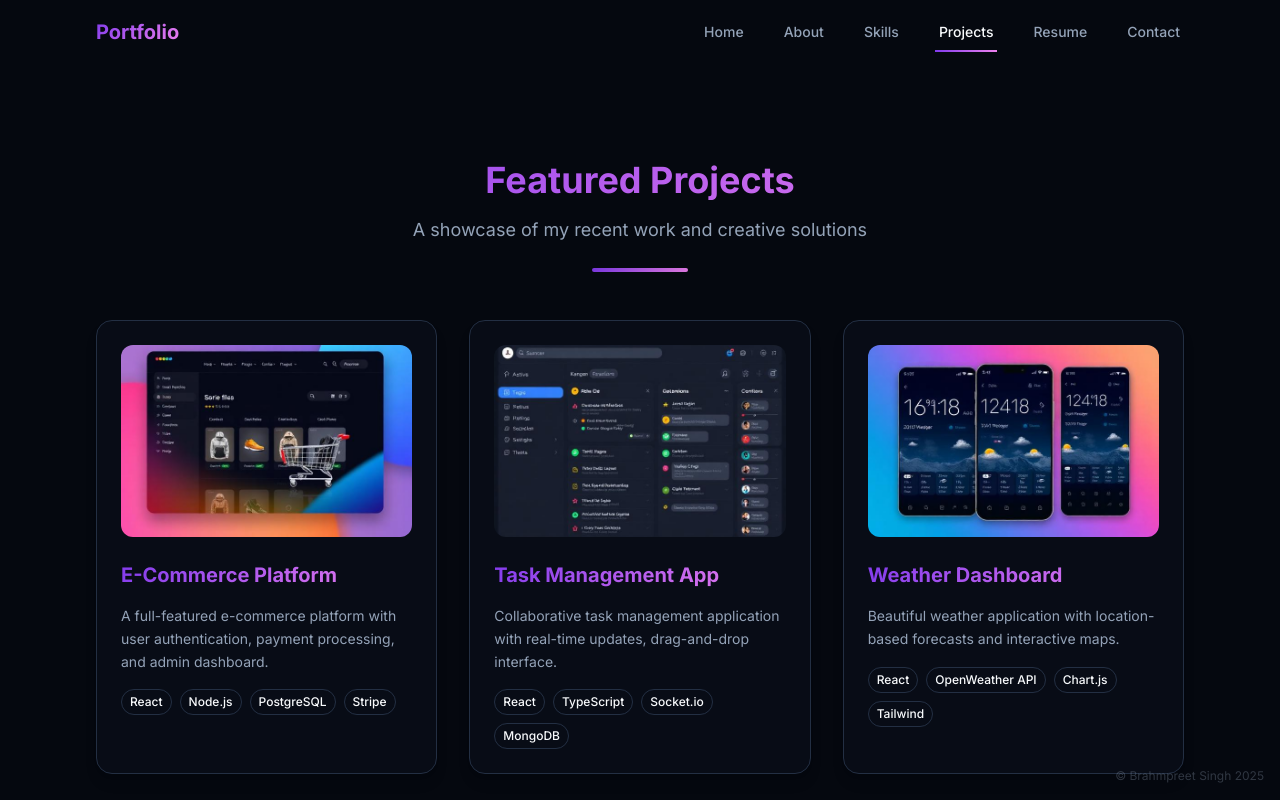
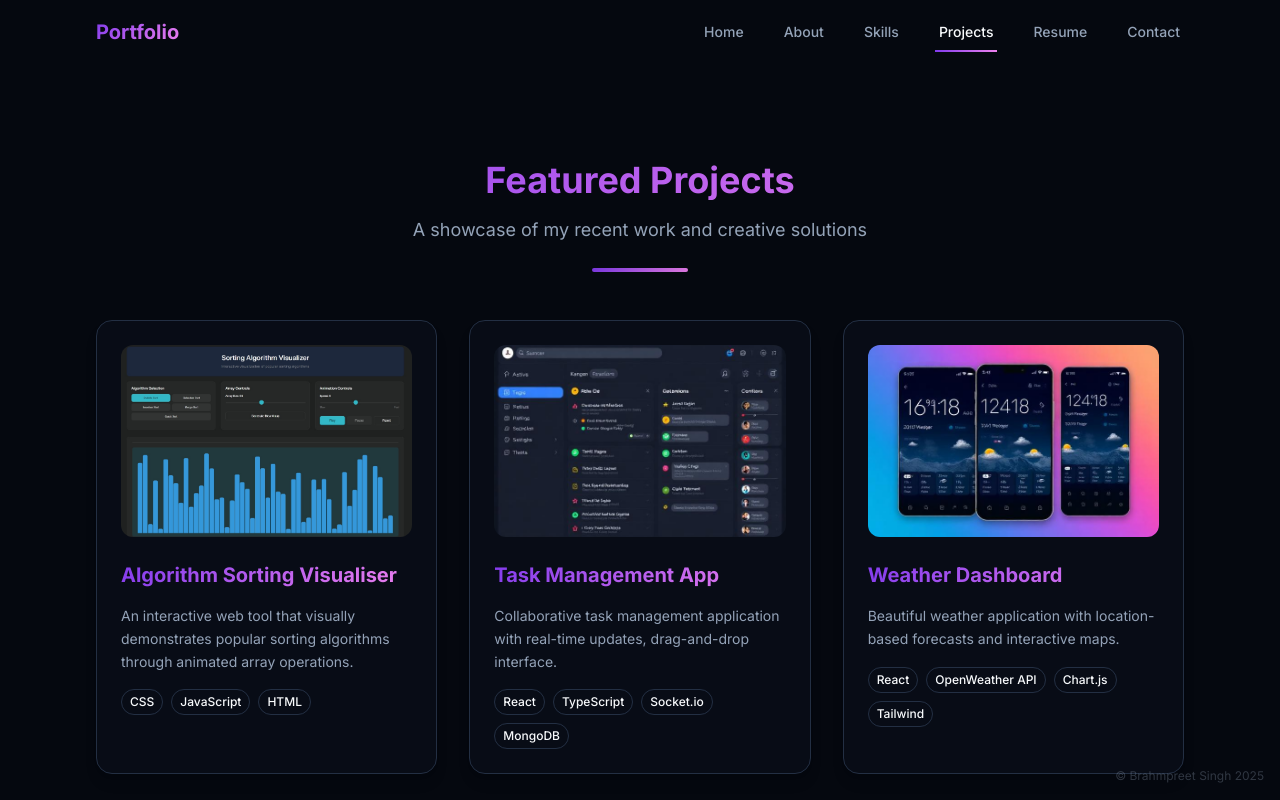
Before and after one commit to Brahmpreett/Portfolio, a React (Vite) app: page /projects in a window 1280 px wide. Shown: the top 800 px of the page. Built offline with nearby package versions, Linux system fonts and the light colour scheme.

Commit message:
Update footer

```diff
--- a/src/components/Footer.tsx
+++ b/src/components/Footer.tsx
@@ -8,7 +8,7 @@ const Footer = () => {
           <p className="text-sm text-muted-foreground">
             <Link
               to="/support"
-              className="animated-underline hover:text-foreground transition-colors duration-200 focus-ring"
+              className="relative bg-gradient-to-r from-gradient-primary-start to-gradient-primary-end bg-clip-text text-transparent animated-underline transition-colors duration-200 focus-ring"
             >
               Support
             </Link>
--- a/src/pages/Home.tsx
+++ b/src/pages/Home.tsx
@@ -18,7 +18,7 @@ const Home = () => {
             Full Stack Developer
           </p>
           <p className="text-lg text-muted-foreground mb-8 max-w-2xl mx-auto">
-            Crafting digital experiences that combine beautiful design with powerful functionality.
+            Orchestrating digital realms that entwine resplendent aesthetics with formidable efficacy.
           </p>
 
           {/* Animated gradient line */}
--- a/src/pages/Projects.tsx
+++ b/src/pages/Projects.tsx
@@ -3,19 +3,19 @@ import { Button } from '@/components/ui/button';
 import SectionHeader from '@/components/ui/section-header';
 import CardComponent from '@/components/ui/card-component';
 import Tag from '@/components/ui/tag';
-import ecommerceImage from '@/assets/project-ecommerce.jpg';
+import visualizerImage from '@/assets/project-sorting-visualizer.jpg';
 import taskboardImage from '@/assets/project-taskboard.jpg';
 import weatherImage from '@/assets/project-weather.jpg';
 
 const projects = [
   {
     id: 1,
-    title: 'E-Commerce Platform',
-    description: 'A full-featured e-commerce platform with user authentication, payment processing, and admin dashboard.',
-    image: ecommerceImage,
-    technologies: ['React', 'Node.js', 'PostgreSQL', 'Stripe'],
-    liveUrl: '#',
-    codeUrl: '#',
+    title: 'Algorithm Sorting Visualiser',
+    description: 'An interactive web tool that visually demonstrates popular sorting algorithms through animated array operations.',
+    image: visualizerImage,
+    technologies: ['CSS', 'JavaScript', 'HTML'],
+    liveUrl: 'https://brahmpreett.github.io/Sorting_Visualizer/',
+  codeUrl: 'https://github.com/brahmpreett/Sorting_Visualizer',
   },
   {
     id: 2,
--- a/src/pages/Skills.tsx
+++ b/src/pages/Skills.tsx
@@ -17,7 +17,7 @@ const skills = [
   { name: 'CSS3', category: 'frontend', proficiency: 80 },
   { name: 'JavaScript (ES6+)', category: 'frontend', proficiency: 75 },
   { name: 'Tailwind CSS', category: 'frontend', proficiency: 80 },
-  { name: 'React', category: 'frontend', proficiency: 85 },
+  { name: 'React', category: 'frontend', proficiency: 75 },
 
   { name: 'Node.js', category: 'backend', proficiency: 75 },
   { name: 'Python', category: 'backend', proficiency: 70 },
@@ -43,7 +43,7 @@ const Skills = () => {
     <div className="py-16">
       <SectionHeader
         title="Skills & Expertise"
-        subtitle="Technologies and tools I work with"
+        subtitle="Technologies and the tools I work with."
       />
 
       {/* Filter Chips */}
```
Also changed, not shown: src/assets/project-ecommerce.jpg (deleted), src/assets/project-sorting-visualizer.jpg (added).
